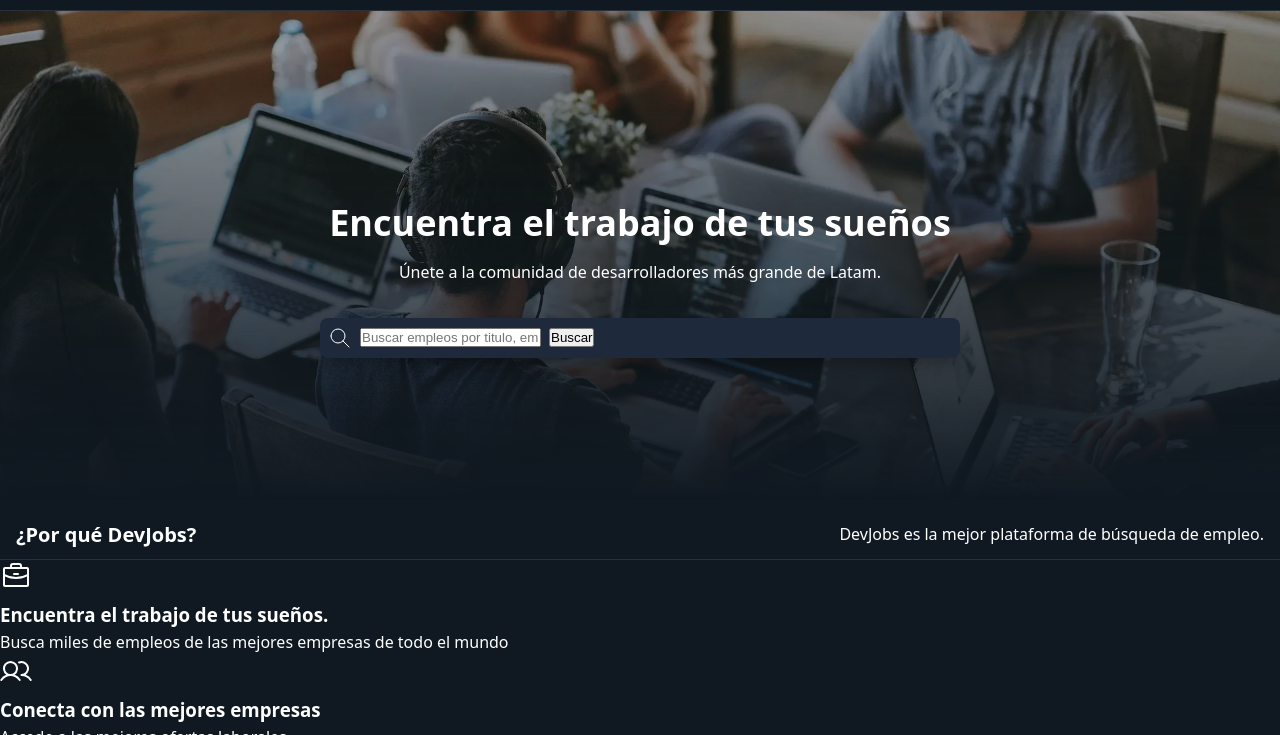
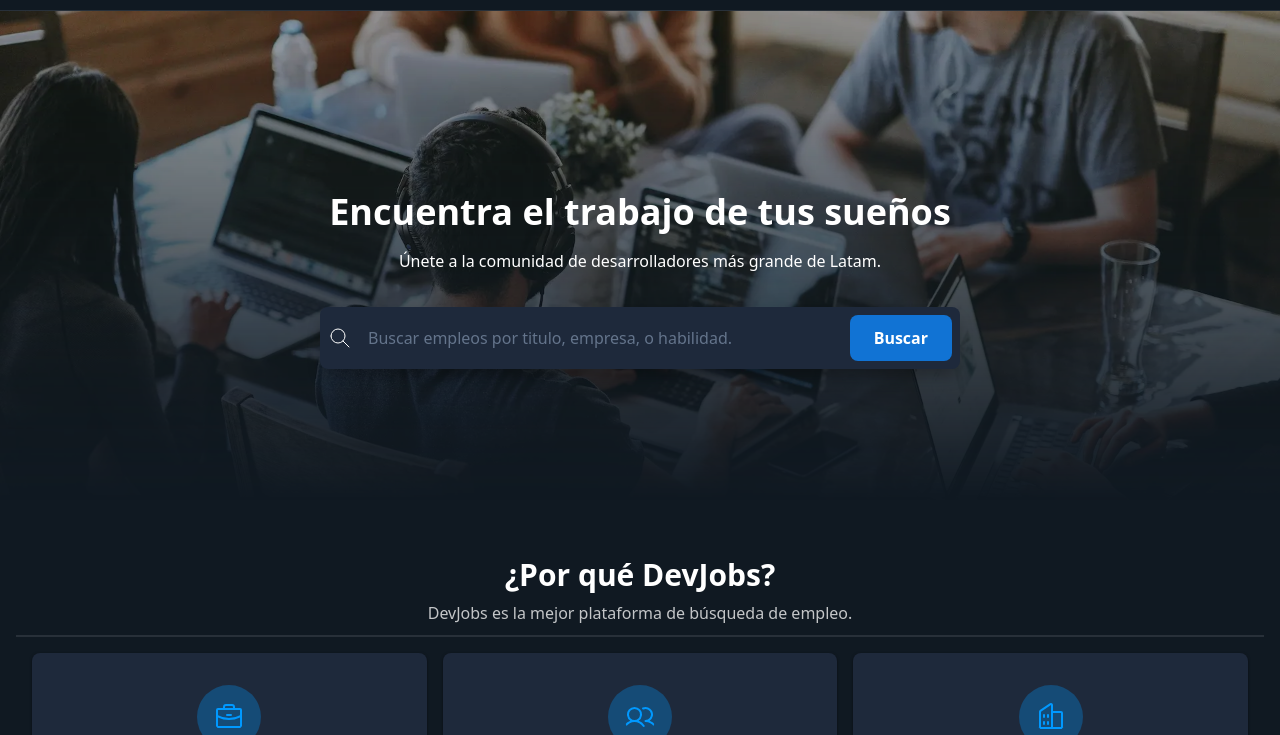
Before and after one commit to migi-sama/html-css, a plain HTML site: page index.html in a window 1280 px wide. Shown: the part 65-800 px from the top of the page. Drawn offline with Linux system fonts and the light colour scheme.

Commit message:
Add files via upload

```diff
--- a/index.html
+++ b/index.html
@@ -17,8 +17,8 @@
 			  DevJobs
 		</h1>
 		<nav>
-			<a href="">Inicio</a>
-			<a href="">Empleos</a>
+			<a href="./index.html">Inicio</a>
+			<a href="./empleos.html">Empleos</a>
 			<a href="">Empresas</a>
 			<a href="">Salarios</a>
 		</nav>
--- a/styles.css
+++ b/styles.css
@@ -134,3 +134,136 @@ form > div{
 	padding: .5rem;
 	gap: .5rem;
 }
+
+form span{
+	padding-left: 0.75rem;
+	color: var(--text-muted);
+	display: flex;
+	align-items: center;
+	flex-shrink: 0;
+}
+
+form input[type="text"]{
+	flex: 1;
+	background: transparent;
+	border: none;
+	outline: none;
+	color: var(--text-primary);
+	padding: 0.75rem 0.5rem;
+	font-size: 1rem;
+	font-family: inherit;
+}
+
+form input[type="text"]::placeholder{
+	color: #64748b;
+}
+
+form button[type="submit"]{
+	padding: 0.75rem 1.5rem;
+	border-radius: .5rem;
+	background-color: var(--primary);
+	color: white;
+	font-weight: 700;
+	border: none;
+	cursor: pointer;
+	transition: background-color 0.2s;
+	font-family: inherit;
+	font-size: 1rem;
+	white-space: nowrap;
+}
+
+form button[type="submit"]:hover,
+form button[type="submit"]:focus{
+	background-color: var(--primary-hover);
+	outline: 2px solid white;
+	outline-offset: 2px;
+}
+
+main > section:nth-child(2){
+	padding-inline: 1rem;
+	background-color: var(--background);
+	padding-top: 2rem;
+
+	& > header{
+		flex-direction: column;
+		gap: 2px;
+
+		h2{
+			margin-bottom: 0;
+		}
+
+		p{
+			opacity: .75;
+		}
+	}
+
+	& > div{
+		max-width: 1280px;
+		margin: 0 auto;
+	}
+}
+
+main > section:nth-child(2) h2{
+	font-size: 1.875rem;
+	font-weight: 700;
+	color: var(--text-primary);
+	margin-bottom: 1rem;
+}
+
+main > section:nth-child(2) > div > div:first-child > p {
+  font-size: 1.125rem;
+  color: var(--text-muted);
+  max-width: 42rem;
+  margin: 0 auto;
+}
+
+main > section:nth-child(2) footer {
+  display: grid;
+  grid-template-columns: repeat(auto-fit, minmax(280px, 1fr));
+  gap: 16px
+}
+
+footer{
+	background-color: var(--background);
+	border-top: 1px solid var(--border);
+	text-align: center;
+	padding: 16px;
+}
+
+small{
+	color: var(--text-muted);
+	font-size: .875rem;
+}
+
+article{
+	background-color: var(--card-bg);
+	padding: 2rem;
+	margin-bottom: 16px;
+	border-radius: .5rem;
+	box-shadow: 0px 1px 3px 0px rgba(0, 0, 0, 0.5);
+
+	svg{
+		color: var(--primary-light);
+		background: rgba(0, 153, 255, .3);
+		width: 64px;
+		height: 64px;
+		border-radius: 50%;
+		padding: 16px;
+	}
+
+	p{
+		color: var(--text-muted);
+	}
+
+	h3{
+		font-weight: 500;
+	}
+}
+
+.job-search{
+	height: 200px !important;
+}
+
+#empleos-search-form{
+	max-width: 60rem;
+}
```
Also changed, not shown: empleos.html (added, +46 -0 lines).
